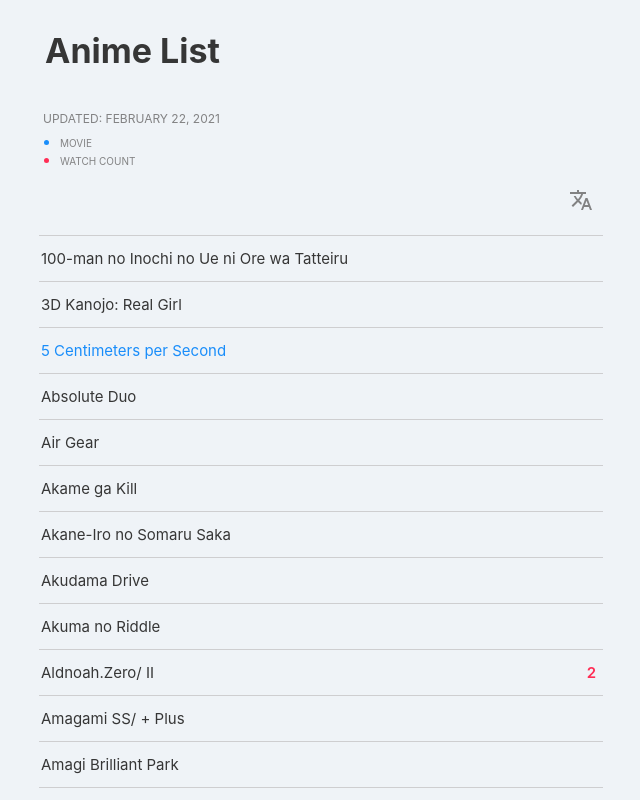
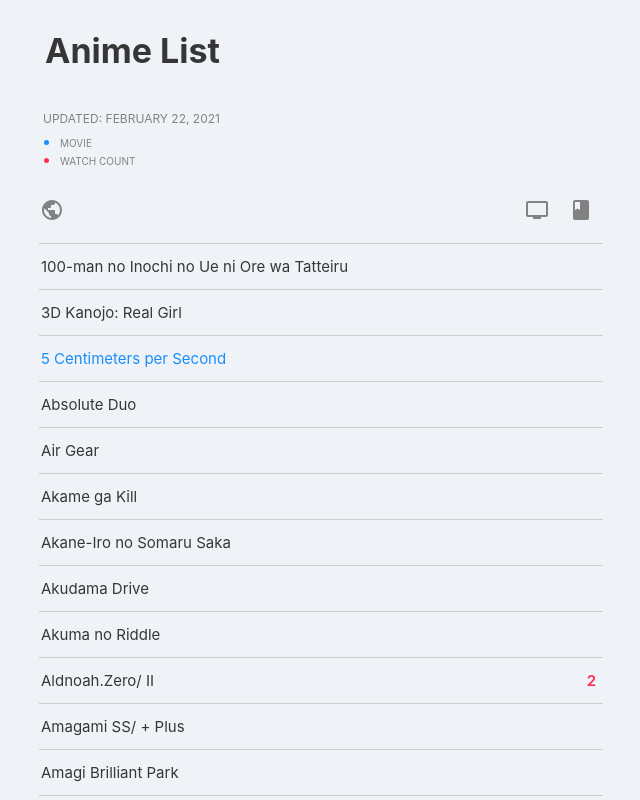
Before and after one commit to s20016/Animate, a React (Create React App) app: page / in a window 1280 px wide. Shown: the top 800 px of the page, without its empty margins (327-967 px from the left). Built offline with nearby package versions, Linux system fonts and the light colour scheme.

Commit message:
Feat: Add AnimeMenu component

```diff
--- a/src/App.jsx
+++ b/src/App.jsx
@@ -2,6 +2,7 @@ import React from 'react';
 import './css/main.css';
 
 import AnimeHeader from './components/AnimeHeader'
+import AnimeMenu from './components/AnimeMenu'
 import AnimeList from './components/AnimeList'
 import AnimeFooter from './components/AnimeFooter'
 
@@ -11,6 +12,7 @@ export default class App extends React.Component {
     return (
       <>
         <AnimeHeader/>
+        <AnimeMenu/>
         <AnimeList/>
         <AnimeFooter/>
       </>
--- a/src/components/AnimeList.jsx
+++ b/src/components/AnimeList.jsx
@@ -1,13 +1,10 @@
 import React, { useEffect, useState } from 'react';
-
-import TranslateIcon from '@material-ui/icons/Translate';
-// import GTranslateIcon from '@material-ui/icons/GTranslate';
 
 const AnimeList = () => {
   const [anime, setAnime] = useState([])
-  const [isEN, setEN] = useState(true)
+  // const [isEN, setEN] = useState(true)
 
-  console.log(isEN)
+  // console.log(isEN)
 
   useEffect(() => {
     const list = "http://localhost:3000/Animate/data/list.json"
@@ -31,13 +28,13 @@ const AnimeList = () => {
 
     listFinal.push(
       <li key={mal_id} className={
-        (ani_type === "Anime")
-          ? (isEN) ? "A" : "A ja_title"
-          : (isEN) ? "M" : "M ja_title"
+        (ani_type === "Anime") // FIX
+          ? (true) ? "A" : "A ja_title"
+          : (true) ? "M" : "M ja_title"
       }>
-        { (subtitle !== "")
-          ? <>{ (isEN) ? en_title : ja_title }/ {subtitle}</>
-          : <>{ (isEN) ? en_title : ja_title }</>
+        { (subtitle !== "") // FIX
+          ? <>{ (true) ? en_title : ja_title }/ {subtitle}</>
+          : <>{ (true) ? en_title : ja_title }</>
         }
         { (ani_count > 1)
           ? <span className="R">{ani_count}</span>
@@ -48,14 +45,7 @@ const AnimeList = () => {
   }
 
   return (
-    <>
-      <div className="display">
-        <button className="displayList" onClick={() => { setEN(!(isEN)) }}>
-          <TranslateIcon/>
-        </button>
-      </div>
-      <div className="aniList">{listFinal}</div>
-    </>
+    <div className="aniList">{listFinal}</div>
   )
 }
 
--- /dev/null
+++ b/src/components/AnimeMenu.jsx
@@ -0,0 +1,25 @@
+import React, { useState } from 'react';
+
+import TvIcon from '@material-ui/icons/Tv';
+import PublicIcon from '@material-ui/icons/Public';
+import BookIcon from '@material-ui/icons/Book';
+
+const AnimeMenu = () => {
+
+  return (
+    // FIX TRANSLATOR
+    <div className="display">
+    <button className="displayList" onClick={() => {}}>
+      <PublicIcon/>
+    </button>
+    <button className="displayList" onClick={() => {}}>
+      <TvIcon/>
+    </button>
+    <button className="displayImg" onClick={() => {}}>
+      <BookIcon/>
+    </button>
+  </div>
+  )
+}
+
+export default AnimeMenu
--- a/src/css/main.css
+++ b/src/css/main.css
@@ -99,7 +99,7 @@ header .mainHeader {
 }
 
 .display {
-  margin: 6px 10px 10px;
+  margin: 20px 10px 8px;
   display: -webkit-box;
   display: -ms-flexbox;
   display: flex;
@@ -118,6 +118,11 @@ header .mainHeader {
   border-radius: 7px;
   color: var(--Sub);
   outline: none;
+}
+
+.display .displayList:first-child, .display .displayImg:first-child, .display .displayLoad:first-child {
+  margin-right: auto;
+  margin-left: 7px;
 }
 
 .display .displayList:hover, .display .displayImg:hover, .display .displayLoad:hover {
--- a/src/css/main.scss
+++ b/src/css/main.scss
@@ -102,7 +102,7 @@ header {
 
 // Display
 .display {
-  margin: 6px 10px 10px;
+  margin: 20px 10px 8px;
   display: flex;
   justify-content: flex-end;
 
@@ -114,6 +114,11 @@ header {
     border-radius: 7px;
     color: var(--Sub);
     outline: none;
+
+    &:first-child {
+      margin-right: auto;
+      margin-left: 7px;
+    }
 
     &:hover {
       cursor: pointer;
```
Also changed, not shown: 1 other file (tests, documents, lock files or other folders).
